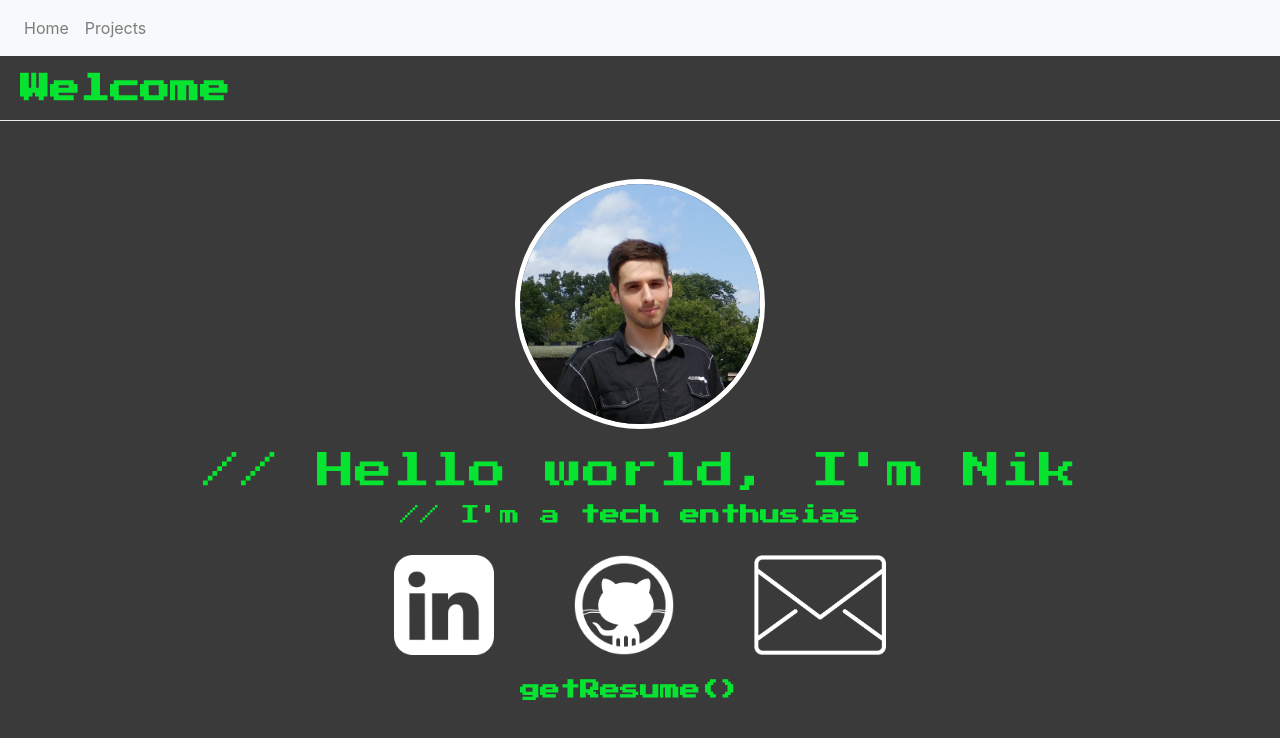
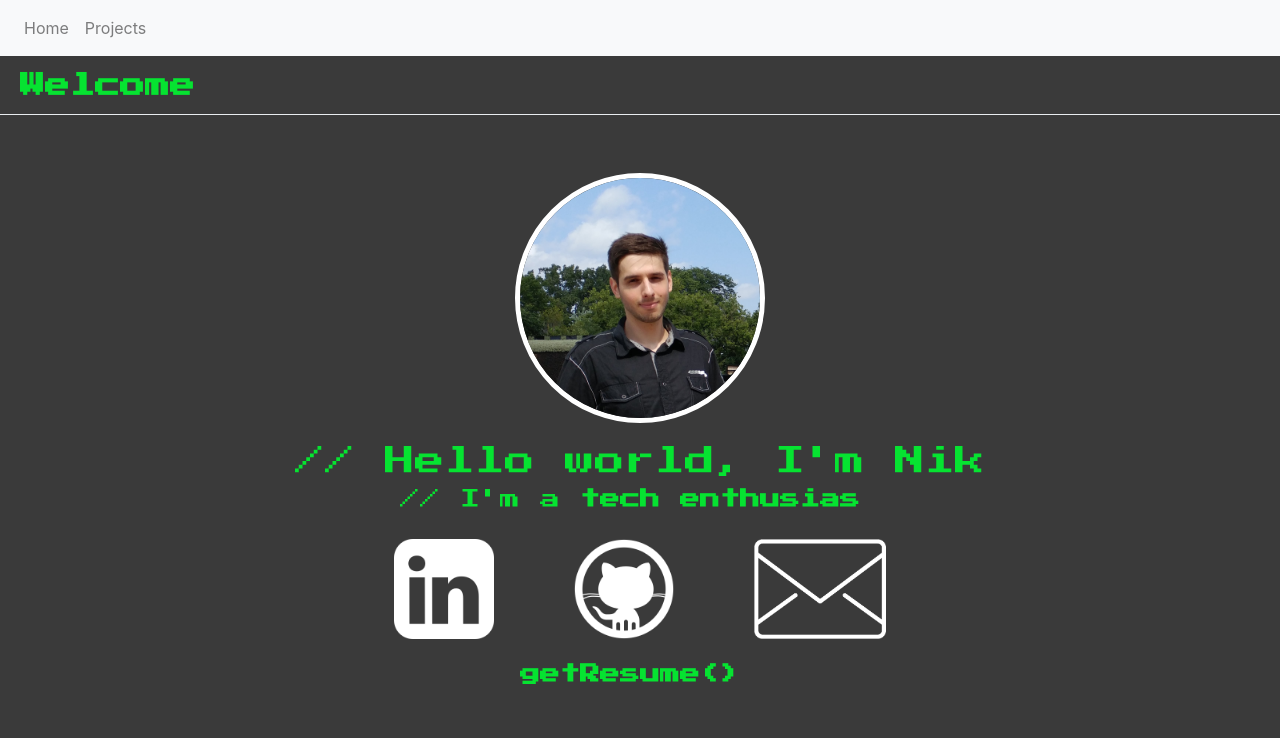
Before and after one commit to nikolaybutnik/portfolio, a React (Create React App) app in the folder client/: page / in a window 1280 px wide. Shown: the top 738 px of the page. Built offline with nearby package versions, Linux system fonts and the light colour scheme.

Commit message:
Reduced font sizes

```diff
--- a/client/src/components/Home/Home.css
+++ b/client/src/components/Home/Home.css
@@ -17,7 +17,7 @@
 
 #greeting {
   font-family: 'Press Start 2P', cursive;
-  font-size: 38px;
+  font-size: 30px;
   color: #06e331;
   margin-top: 20px;
 }
@@ -94,7 +94,7 @@
 
 #myHome {
   font-family: 'Press Start 2P', cursive;
-  font-size: 30px;
+  font-size: 25px;
   color: #06e331;
   margin-left: 20px;
   margin-top: 15px;
--- a/client/src/components/Home/Home.scss
+++ b/client/src/components/Home/Home.scss
@@ -16,7 +16,7 @@ $PrimaryColor: #06e331;
 
 #greeting {
   font-family: 'Press Start 2P', cursive;
-  font-size: 38px;
+  font-size: 30px;
   color: $PrimaryColor;
   margin-top: 20px;
   @media only screen and (max-width: 768px) {
@@ -74,7 +74,7 @@ $PrimaryColor: #06e331;
 
 #myHome {
   font-family: 'Press Start 2P', cursive;
-  font-size: 30px;
+  font-size: 25px;
   color: $PrimaryColor;
   margin-left: 20px;
   margin-top: 15px;
--- a/client/src/components/Portfolio/Portfolio.css
+++ b/client/src/components/Portfolio/Portfolio.css
@@ -5,7 +5,7 @@
 
 #myProjects {
   font-family: 'Press Start 2P', cursive;
-  font-size: 30px;
+  font-size: 25px;
   color: #06e331;
   margin-left: 20px;
   margin-top: 15px;
--- a/client/src/components/Portfolio/Portfolio.scss
+++ b/client/src/components/Portfolio/Portfolio.scss
@@ -4,7 +4,7 @@
 
 #myProjects {
   font-family: 'Press Start 2P', cursive;
-  font-size: 30px;
+  font-size: 25px;
   color: #06e331;
   margin-left: 20px;
   margin-top: 15px;
```
